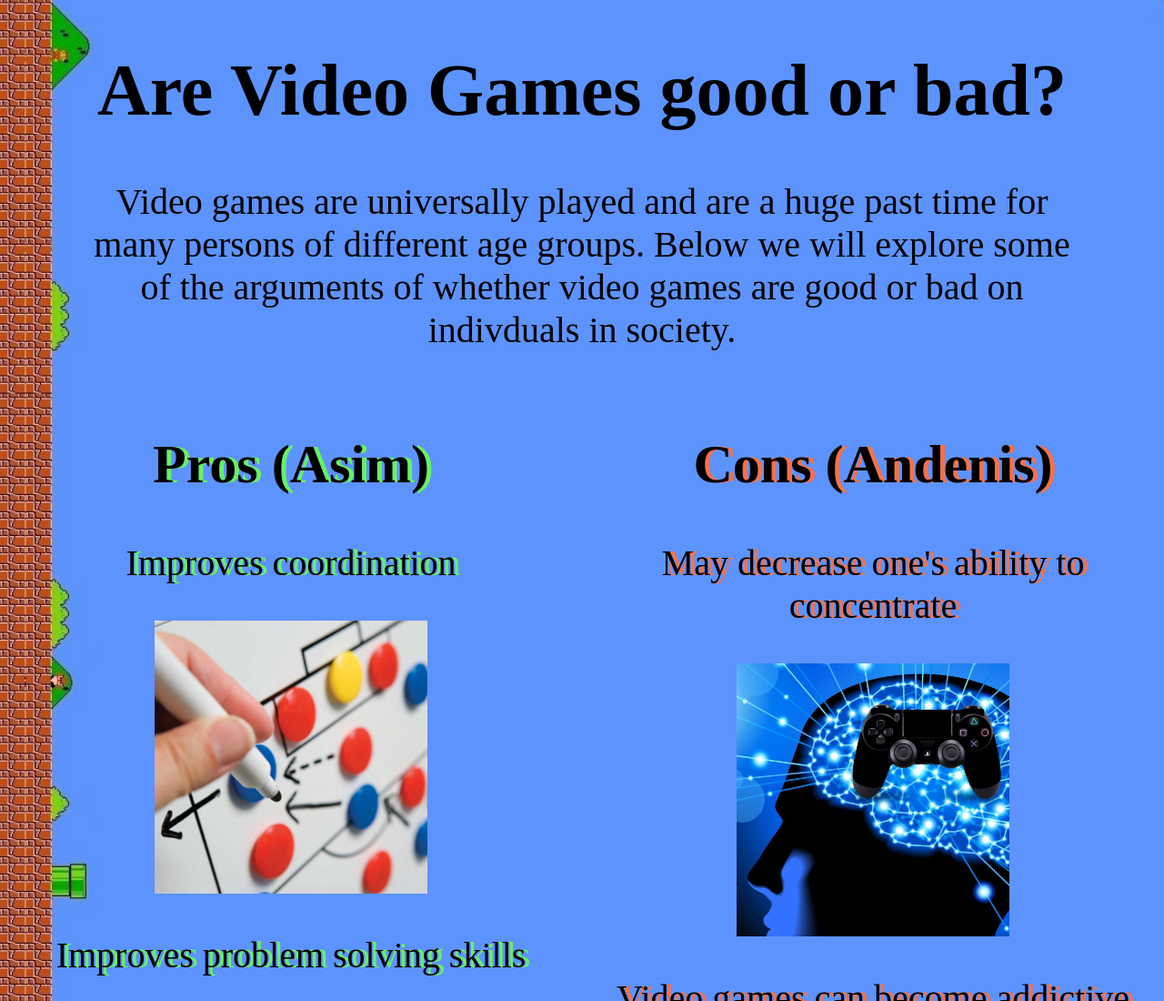
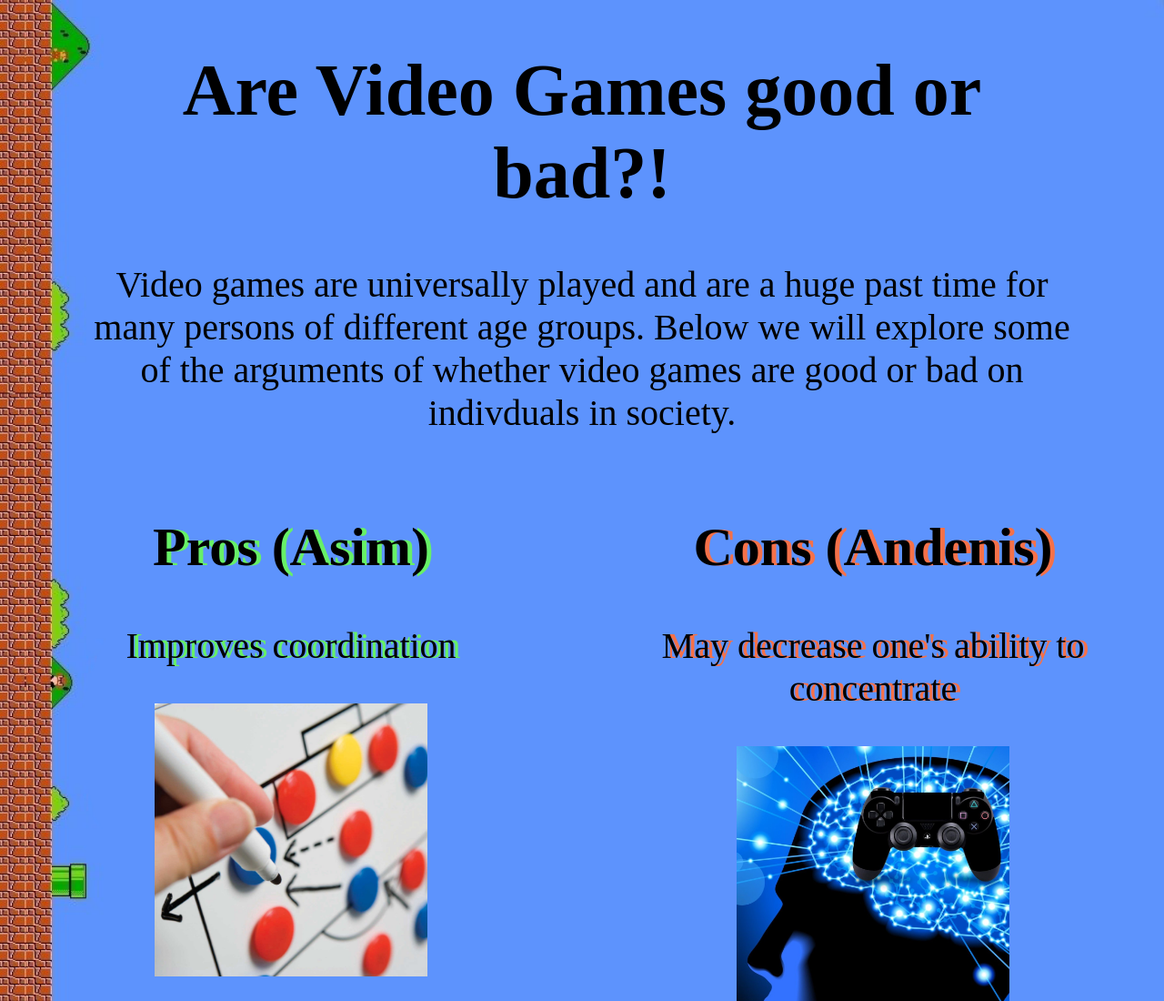
Before and after one commit to mehta-asim/A-A-Midterm, a plain HTML site: page index.html in a window 1280 px wide. Shown: the top 1100 px of the page at 91% size. Drawn offline with Linux system fonts and the light colour scheme.

Commit message:
updated index.html

```diff
--- a/index.html
+++ b/index.html
@@ -7,7 +7,7 @@
 </head>
 <body>
     <div id="container">
-        <h1>Are Video Games good or bad?</h1>
+        <h1>Are Video Games good or bad?!</h1>
         <p>Video games are universally played and are a huge past time for many persons of different age groups. Below we will explore some of the arguments of whether video games are good or bad on indivduals in society.</p>
 
     <div id="left">
```
